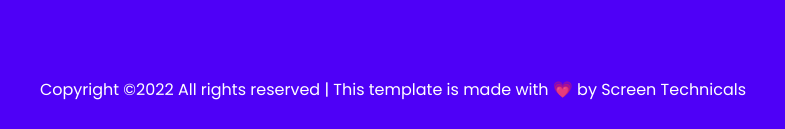
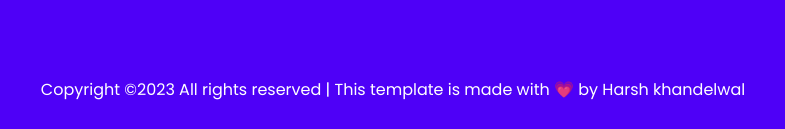
Before and after one commit to Harsh87427/landingPage, a plain HTML site: page index.html in a window 1280 px wide. Shown: the part 2744-2873 px from the top of the page, 247-1032 px from the left. Drawn offline with Linux system fonts and the light colour scheme.

Commit message:
Update index.html

```diff
--- a/index.html
+++ b/index.html
@@ -161,7 +161,7 @@
             </div>
         </div>
         <div class="lower_footer">
-            Copyright &copy;2022 All rights reserved | This template is made with &#128151; by Screen Technicals
+            Copyright &copy;2023 All rights reserved | This template is made with &#128151; by Harsh khandelwal
         </div>
     </section>
 
```
